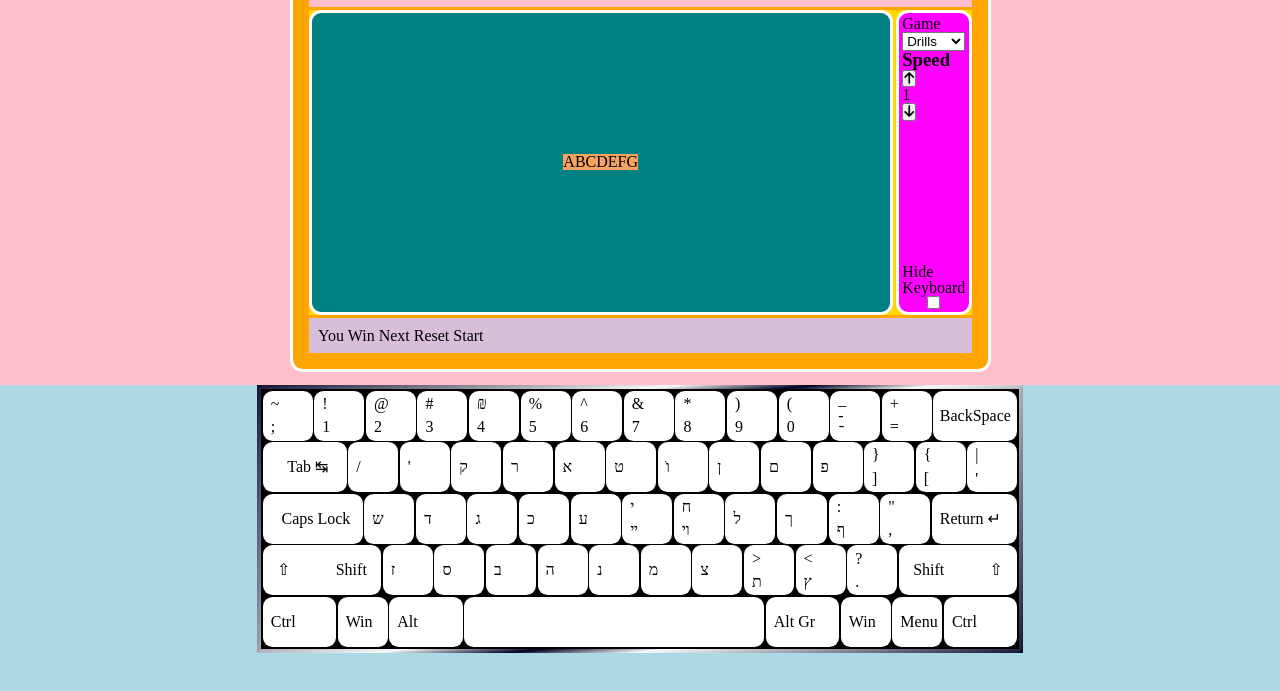
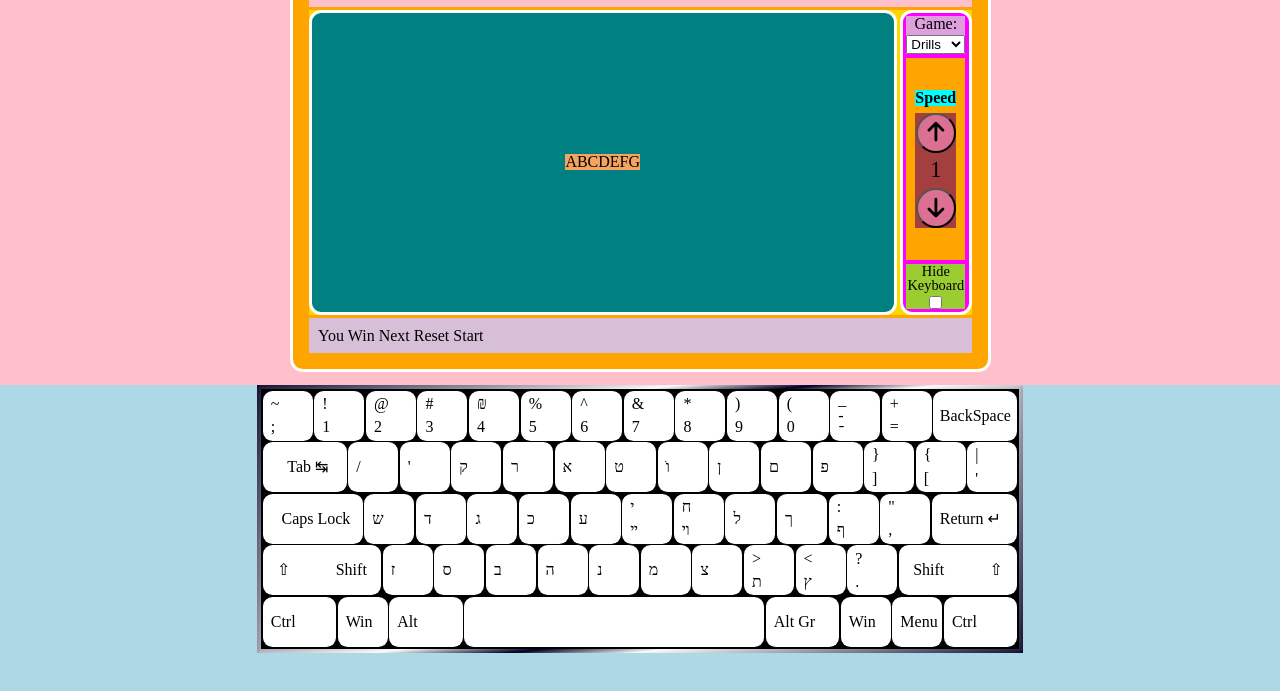
Before and after one commit to webdesignbytom/test-project, a plain HTML site: page index.html in a window 1280 px wide. Shown: the part 95-786 px from the top of the page. Drawn offline with Linux system fonts and the light colour scheme.

Commit message:
speed section completed

```diff
--- a/index.html
+++ b/index.html
@@ -42,7 +42,7 @@
           <div class="controls__container" id="controls__container">
 
             <div class="levelType__container" id="levelType__container">
-              <label for="type">Game</label>
+              <label for="type">Game:</label>
               <select id="type" name="type">
                 <option value="drill">Drills</option>
                 <option value="timeTrial">Timed</option>
@@ -51,18 +51,20 @@
             </div>
 
             <div class="speed__container" id="speed__container">
+
               <div class="speed__title">
-                <h3>Speed</h3>
+                <h4>Speed</h4>
               </div>
+
               <div class="speed__info">
                 <div class="up__arrow" id="up__arrow">
-                  <button><i class="fa-solid fa-arrow-up"></i></button>
+                  <button class="speed__btn"><i class="fa-solid fa-arrow-up"></i></button>
                 </div>
                 <div class="speed__setting" id="speed__setting">
                   <span id="speed__setting__int">1</span>
                 </div>
                 <div class="down__arrow" id="down__arrow">
-                  <button><i class="fa-solid fa-arrow-down"></i></button>
+                  <button class="speed__btn"><i class="fa-solid fa-arrow-down"></i></button>
                 </div>
               </div>
             </div>
--- a/screen.css
+++ b/screen.css
@@ -86,11 +86,12 @@
   grid-template-rows: auto 1fr auto;
 
   padding: 0.2rem;
+  gap: 0.2rem;
 }
 
 /* Letters displayed for each level */
 .game__letters {
-   background: sandybrown;
+  background: sandybrown;
 }
 
 /* Game Buttons */
@@ -99,10 +100,59 @@
   padding: 0.6rem;
 }
 
+/* Game type selector */
 .levelType__container {
   display: grid;
+  text-align: center;
+  background: plum;
+  gap: 0.2rem;
 }
 /* Hide keyboard */
 .hide__keyboard__container {
   display: grid;
+  font-size: 0.9rem;
+  background: yellowgreen;
+  text-align: center;
+
+  gap: 0.2rem;
 }
+
+/* SPEED */
+.speed__container {
+  background-color: orange;
+  display: grid;
+  place-content: center;
+  gap: 0.4rem;
+}
+
+.speed__title {
+  background-color: aqua;
+}
+
+.speed__info {
+  background: rgb(163, 63, 63);
+  display: grid;
+  gap: 0.4rem;
+  place-content: center;
+}
+
+.speed__setting {
+  display: grid;
+  place-content: center;
+}
+
+#speed__setting__int {
+  font-size: 1.4rem;
+}
+
+.speed__btn {
+  background: palevioletred;
+  width: 40px;
+  height: 40px;
+  border-radius: 50%;
+  padding: 0.8rem;
+  font-size: 1.4rem;
+
+  display: grid;
+  place-content: center;
+}
```
